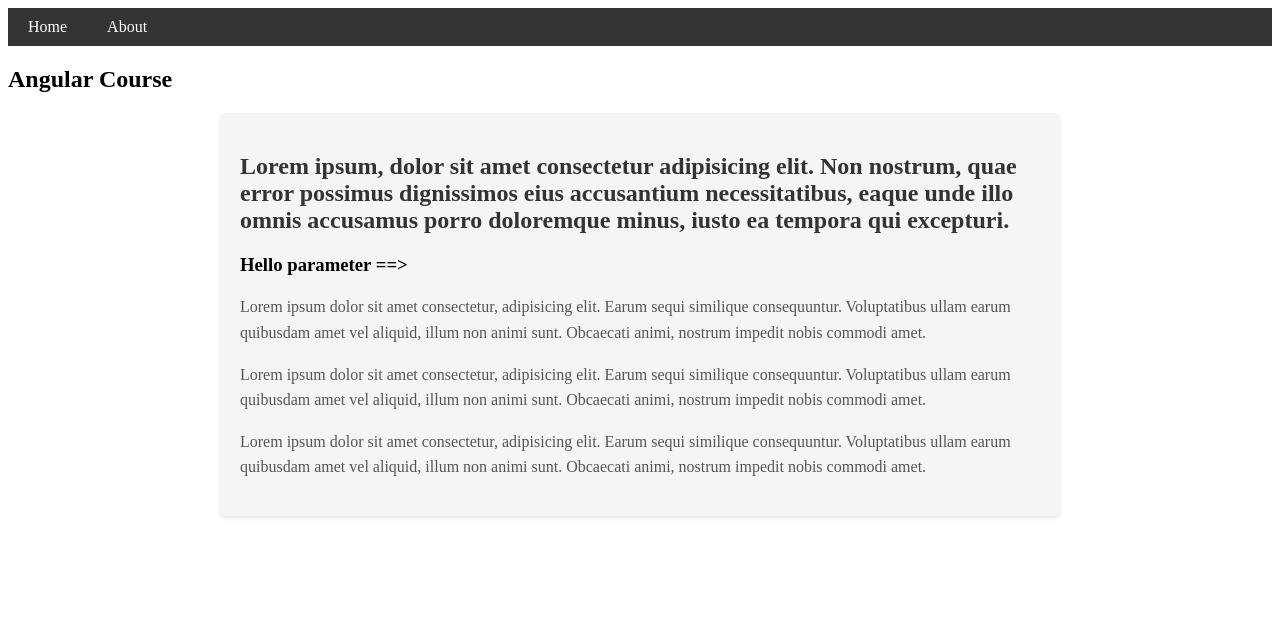
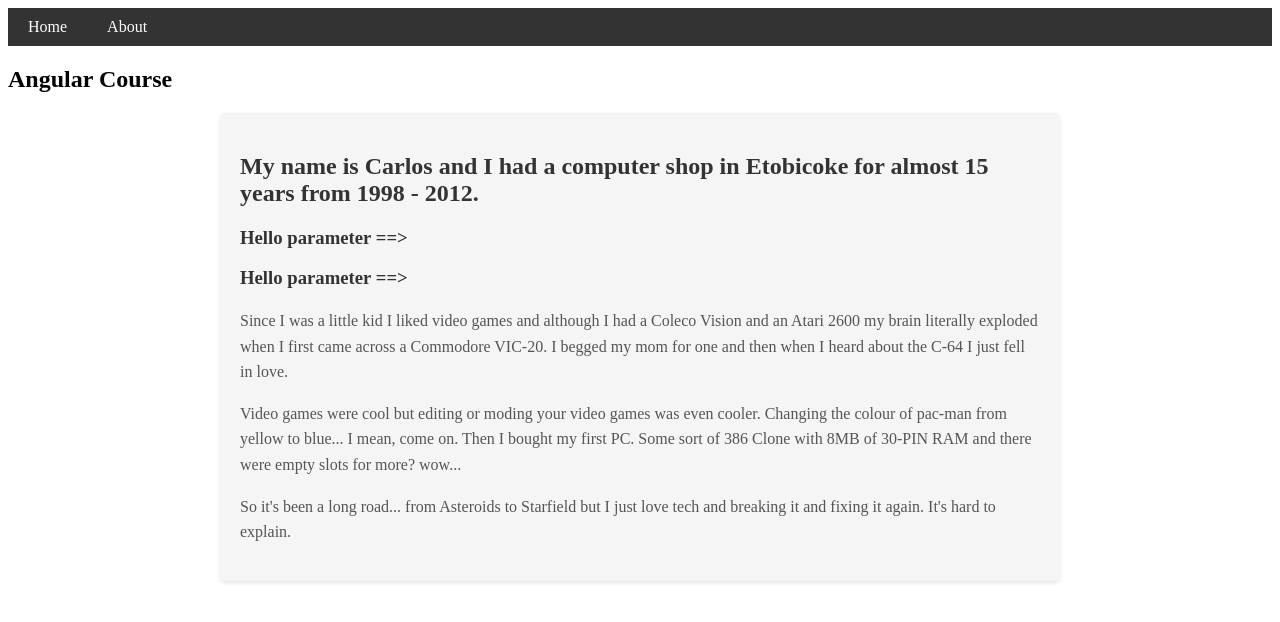
Before and after one commit to FunkyRobot73/skills, an Angular app: page /about in a window 1280 px wide. Shown: the top 622 px of the page. Built offline with nearby package versions, Linux system fonts and the light colour scheme.

Commit message:
about info

```diff
--- a/src/app/components/about/about.component.html
+++ b/src/app/components/about/about.component.html
@@ -1,7 +1,10 @@
 <div class="about-container">
-    <h2>Lorem ipsum, dolor sit amet consectetur adipisicing elit. Non nostrum, quae error possimus dignissimos eius accusantium necessitatibus, eaque unde illo omnis accusamus porro doloremque minus, iusto ea tempora qui excepturi.</h2>
+    <h2>My name is Carlos and I had a computer shop in Etobicoke for almost 15 years from 1998 - 2012.</h2>
+
     <h3>Hello parameter  ==> {{param}}</h3>
-    <p>Lorem ipsum dolor sit amet consectetur, adipisicing elit. Earum sequi similique consequuntur. Voluptatibus ullam earum quibusdam amet vel aliquid, illum non animi sunt. Obcaecati animi, nostrum impedit nobis commodi amet.</p>
-    <p>Lorem ipsum dolor sit amet consectetur, adipisicing elit. Earum sequi similique consequuntur. Voluptatibus ullam earum quibusdam amet vel aliquid, illum non animi sunt. Obcaecati animi, nostrum impedit nobis commodi amet.</p>
-    <p>Lorem ipsum dolor sit amet consectetur, adipisicing elit. Earum sequi similique consequuntur. Voluptatibus ullam earum quibusdam amet vel aliquid, illum non animi sunt. Obcaecati animi, nostrum impedit nobis commodi amet.</p>
+    <h3>Hello parameter  ==> {{queryParam}}</h3>
+
+    <p>Since I was a little kid I liked video games and although I had a Coleco Vision and an Atari 2600 my brain literally exploded when I first came across a Commodore VIC-20.  I begged my mom for one and then when I heard about the C-64 I just fell in love.</p>
+    <p>Video games were cool but editing or moding your video games was even cooler.  Changing the colour of pac-man from yellow to blue...  I mean, come on.  Then I bought my first PC.  Some sort of 386 Clone with 8MB of 30-PIN RAM and there were empty slots for more?  wow...</p>
+    <p>So it's been a long road...  from Asteroids to Starfield but I just love tech and breaking it and fixing it again.  It's hard to explain.</p>
 </div>
--- a/src/app/components/about/about.component.scss
+++ b/src/app/components/about/about.component.scss
@@ -7,7 +7,7 @@
     box-shadow: 0 2px 4px rgba(0,0,0,0.1);
 }
 
-h2 {
+h2,h3 {
     color: #333;
 }
 
--- a/src/app/components/about/about.component.ts
+++ b/src/app/components/about/about.component.ts
@@ -11,8 +11,15 @@
     private activatedRoute: ActivatedRoute
   ) {};
   param: any;
+  queryParam: any;
   ngOnInit(): void {
     console.log(this.activatedRoute)
     this.param = this.activatedRoute.snapshot.params['username'];
+    this.queryParam = this.activatedRoute.snapshot.queryParams['lastname']
   }
 }
+
+
+// https://fakestoreapi.com/products
+
+// https://back.swap2go.ca/comics
```
